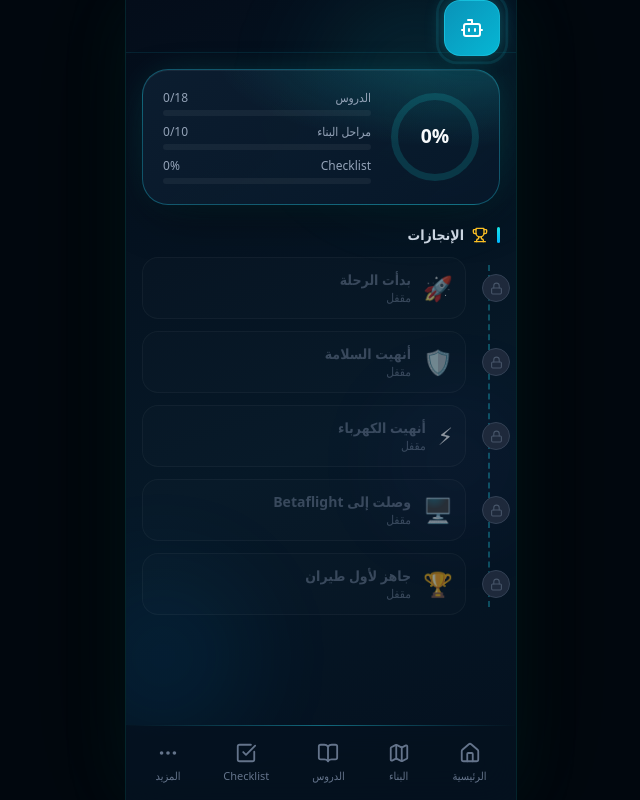
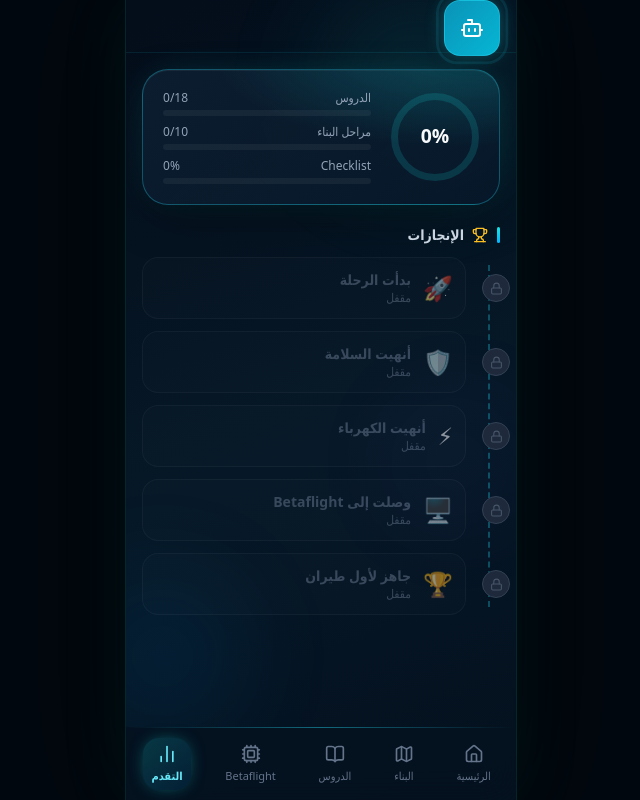
Before and after one commit to FPVARABIC/fpv-arabic-app, a React (Vite) app: page /progress in a window 1280 px wide. Shown: the whole page, without its empty margins (319-959 px from the left). Built offline with nearby package versions, Linux system fonts and the light colour scheme.

Commit message:
Phase N1: Simplify bottom navigation

```diff
--- a/src/components/BottomNavigation.tsx
+++ b/src/components/BottomNavigation.tsx
@@ -1,54 +1,24 @@
-import React, { useState } from 'react';
+import React from 'react';
 import { useNavigate, useLocation } from 'react-router-dom';
-import { Home, Map, BookOpen, CheckSquare, MoreHorizontal, X, Cpu, Wrench, Bot, BarChart2 } from 'lucide-react';
+import { Home, Map, BookOpen, Cpu, BarChart2 } from 'lucide-react';
 
 const mainNav = [
-  { icon: Home, label: 'الرئيسية', path: '/home' },
-  { icon: Map, label: 'البناء', path: '/roadmap' },
-  { icon: BookOpen, label: 'الدروس', path: '/lessons' },
-  { icon: CheckSquare, label: 'Checklist', path: '/checklists' },
-  { icon: MoreHorizontal, label: 'المزيد', path: '__more' },
-];
-
-const moreNav = [
-  { icon: Cpu, label: 'Betaflight', path: '/betaflight' },
-  { icon: Wrench, label: 'المشاكل', path: '/troubleshooting' },
-  { icon: Bot, label: 'مساعد FPV', path: '/bot' },
-  { icon: BarChart2, label: 'التقدم', path: '/progress' },
+  { icon: Home,      label: 'الرئيسية', path: '/home' },
+  { icon: Map,       label: 'البناء',   path: '/roadmap' },
+  { icon: BookOpen,  label: 'الدروس',   path: '/lessons' },
+  { icon: Cpu,       label: 'Betaflight', path: '/betaflight' },
+  { icon: BarChart2, label: 'التقدم',   path: '/progress' },
 ];
 
 export const BottomNavigation: React.FC = () => {
   const navigate = useNavigate();
   const location = useLocation();
-  const [showMore, setShowMore] = useState(false);
 
-  const isActive = (path: string) => location.pathname === path || (path !== '/home' && location.pathname.startsWith(path));
+  const isActive = (path: string) =>
+    location.pathname === path || (path !== '/home' && location.pathname.startsWith(path));
 
   return (
     <>
-      {/* "More" popup — constrained to 390px column */}
-      {showMore && (
-        <div className="fixed inset-0 z-40 bg-black/60 backdrop-blur-sm" onClick={() => setShowMore(false)}>
-          <div className="absolute bottom-[4.5rem] left-0 right-0 flex justify-center px-4" onClick={e => e.stopPropagation()}>
-            <div className="w-full max-w-[390px] card-feature p-4 fade-in">
-              <div className="flex items-center justify-between mb-3">
-                <span className="text-sm font-bold text-cyan-300">القائمة الكاملة</span>
-                <button onClick={() => setShowMore(false)}><X size={18} className="text-slate-400"/></button>
-              </div>
-              <div className="grid grid-cols-4 gap-3">
-                {moreNav.map(item => (
-                  <button key={item.path} onClick={() => { navigate(item.path); setShowMore(false); }}
-                    className={`flex flex-col items-center gap-1.5 p-2 rounded-xl transition-all ${isActive(item.path) ? 'bg-cyan-400/20 text-cyan-300' : 'text-slate-400 hover:text-white hover:bg-white/5'}`}>
-                    <item.icon size={22}/>
-                    <span className="text-[11px]">{item.label}</span>
-                  </button>
-                ))}
-              </div>
-            </div>
-          </div>
-        </div>
-      )}
-
       {/* gradient fade — constrained to 390px column */}
       <div className="fixed bottom-0 left-0 right-0 z-20 h-12 pointer-events-none flex justify-center" aria-hidden>
         <div className="w-full max-w-[390px]" style={{ background: 'linear-gradient(to top, #04101e 10%, transparent)' }}/>
@@ -56,17 +26,26 @@ export const BottomNavigation: React.FC = () => {
 
       {/* nav bar — constrained to 390px column */}
       <div className="fixed bottom-0 left-0 right-0 z-30 flex justify-center">
-        <nav className="w-full max-w-[390px]"
-          style={{ background: 'rgba(5,18,31,0.88)', backdropFilter: 'blur(18px)', borderTop: '1px solid transparent',
-            borderImage: 'linear-gradient(90deg, transparent, rgba(34,211,238,0.45), transparent) 1' }}>
-          <div className="flex items-center justify-around px-2 py-2.5" style={{ minHeight: 64 }}>
+        <nav
+          className="w-full max-w-[390px]"
+          style={{
+            background: 'rgba(5,18,31,0.88)',
+            backdropFilter: 'blur(18px)',
+            borderTop: '1px solid transparent',
+            borderImage: 'linear-gradient(90deg, transparent, rgba(34,211,238,0.45), transparent) 1',
+          }}
+        >
+          <div className="flex items-center justify-around px-1 py-2.5" style={{ minHeight: 64 }}>
             {mainNav.map(item => {
-              const active = item.path === '__more' ? showMore : isActive(item.path);
+              const active = isActive(item.path);
               return (
-                <button key={item.path} onClick={() => item.path === '__more' ? setShowMore(!showMore) : navigate(item.path)}
-                  className={`relative flex flex-col items-center gap-1 px-3.5 py-1.5 rounded-2xl press transition-all ${active ? 'text-cyan-300' : 'text-slate-500 hover:text-slate-300'}`}
-                  style={active ? { background: 'linear-gradient(135deg, rgba(24,230,230,0.18), rgba(0,160,255,0.10))', boxShadow: '0 0 18px -6px rgba(24,230,230,0.6)' } : undefined}>
-                  <item.icon size={22}/>
+                <button
+                  key={item.path}
+                  onClick={() => navigate(item.path)}
+                  className={`relative flex flex-col items-center gap-1 px-2 py-1.5 rounded-2xl press transition-all ${active ? 'text-cyan-300' : 'text-slate-500 hover:text-slate-300'}`}
+                  style={active ? { background: 'linear-gradient(135deg, rgba(24,230,230,0.18), rgba(0,160,255,0.10))', boxShadow: '0 0 18px -6px rgba(24,230,230,0.6)' } : undefined}
+                >
+                  <item.icon size={20}/>
                   <span className={`text-[11px] ${active ? 'font-bold' : 'font-medium'}`}>{item.label}</span>
                 </button>
               );
```
